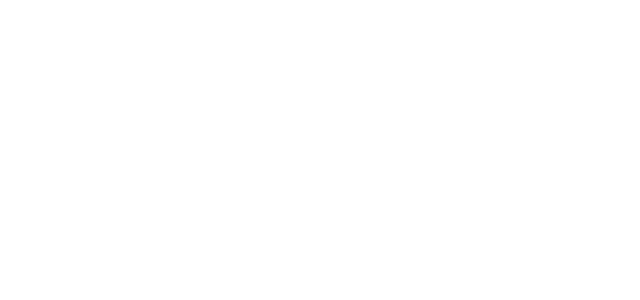
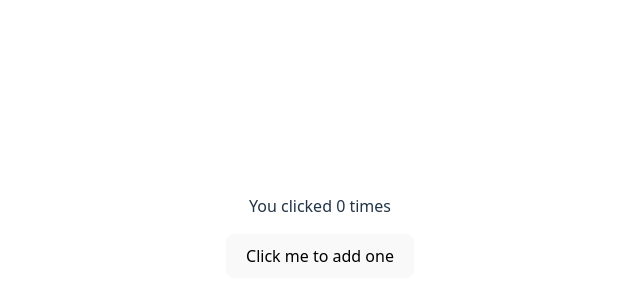
Before and after one commit to bizzy-coding/React-Playground, a React (Vite) app: page /components/useState/Counter2 in a window 1280 px wide. Before the commit this address had no page. Shown: the part 172-472 px from the top of the page, without its empty margins (320-960 px from the left). Built offline with nearby package versions, Linux system fonts and the light colour scheme.

Commit message:
very basic counter added to practice basic usestate

```diff
--- a/src/App.jsx
+++ b/src/App.jsx
@@ -3,6 +3,7 @@
 import './App.css'
 import Home from "./pages/Home";
 import Counter from './components/useState/Counter'
+import Counter2 from './components/useState/Counter2'
 import TeamVotes from './components/useState/TeamVotes'
 import TrainerShop from "./components/useState/TrainerShop";
 
@@ -17,7 +18,7 @@
   <Routes>
     <Route path="/" element={<Home />}></Route>
     <Route path="/components/useState/Counter" element={<Counter />}></Route>
-
+    <Route path="/components/useState/Counter2" element={<Counter2 />}></Route>
     <Route path="/components/useState/TrainerShop" element={<TrainerShop />}></Route>
 
   </Routes>
--- a/src/components/useState/Counter.jsx
+++ b/src/components/useState/Counter.jsx
@@ -22,6 +22,7 @@
         </div>
 
         <h2>The code</h2>
+
 
 
         <pre style={{
--- /dev/null
+++ b/src/components/useState/Counter2.jsx
@@ -0,0 +1,18 @@
+import { useState } from "react";
+
+export default function Counter2() {
+
+    const [counter, setCounter] = useState(0)
+
+    return (
+        <>
+
+
+
+        <p>You clicked {counter} times</p>
+
+        <button onClick={() => setCounter(counter + 1)}>Click me to add one</button>
+
+        </>
+    )
+}
--- a/src/components/useState/TrainerShop.jsx
+++ b/src/components/useState/TrainerShop.jsx
@@ -52,8 +52,9 @@
 
       <div className="my-basket">
   <h2>Basket</h2>
-  {basket.length === 0 ? (
-    <p>Your basket is empty.</p>
+{
+    basket.length === 0 ? (
+        <p>Your basket is empty</p>
     ) : (
         <ul>
             {basket.map((item, index) => (
@@ -62,7 +63,8 @@
               </li>
             ))}
         </ul>
-  )}
+    )
+}
 </div>
 
     </>
--- a/src/pages/Home.jsx
+++ b/src/pages/Home.jsx
@@ -6,6 +6,7 @@
         <>
         <h1>React Playground Snippets</h1>
         <li><Link to="/components/useState/Counter">🧮 Counter</Link></li>
+        <li><Link to="/components/useState/Counter2">🧮 Counter 2</Link></li>
         <li><Link to="/components/useState/TrainerShop">👟 Trainer Shop</Link></li>
 
         </>
```
Lines whose indentation alone changed are shown as unchanged.
